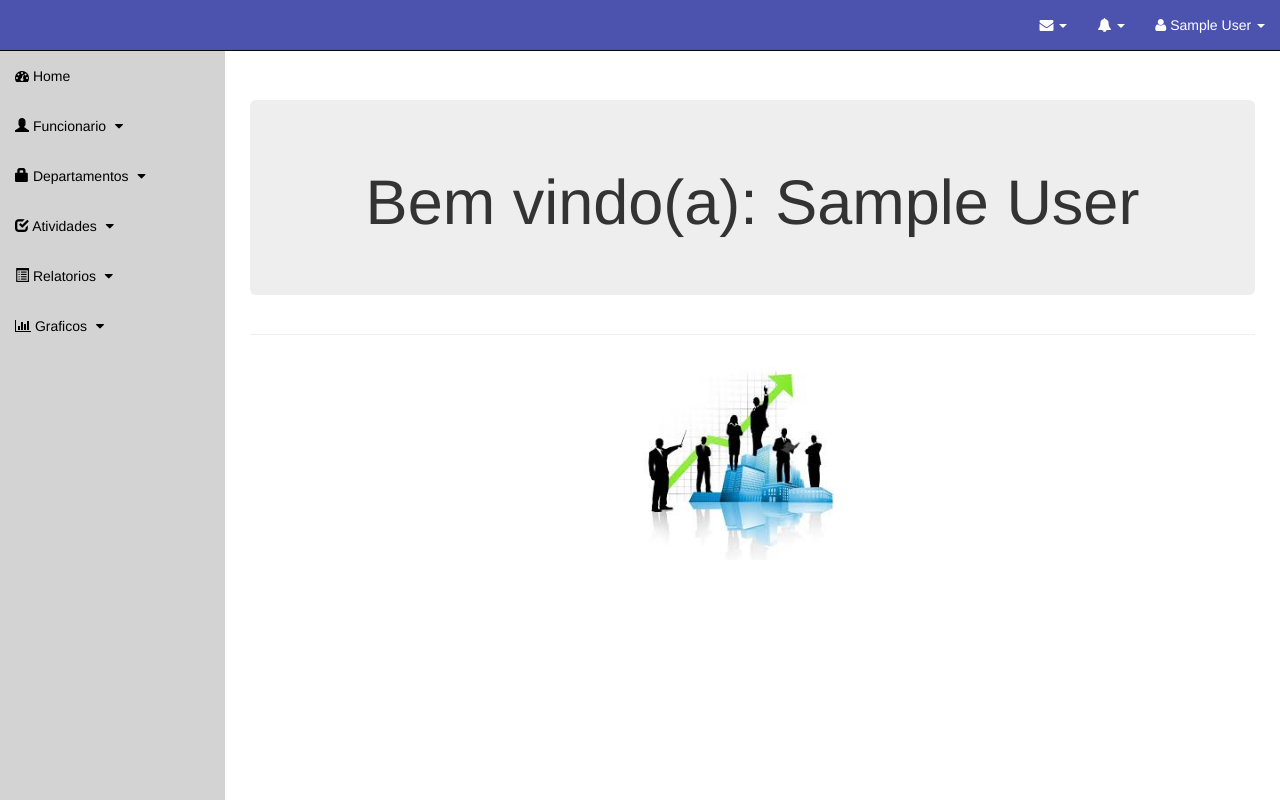
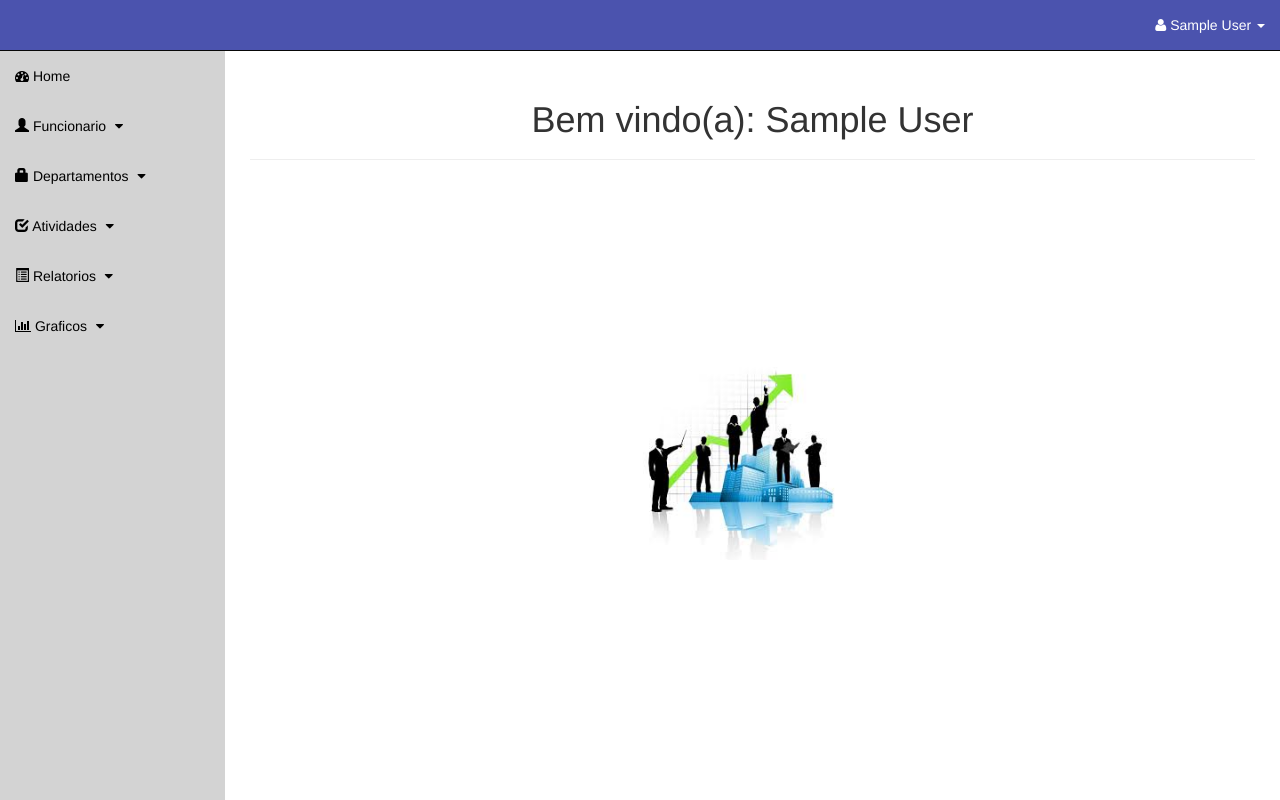
Before and after one commit to marcosni1108/TCC_Kairos, a PHP site: page /paginas/menu_principal/menu_principal.php in a window 1280 px wide. Run offline with PHP 8.4, Linux system fonts and the light colour scheme; the visitor is signed in with stand-in values (Sample User, id 1); grey boxes labelled with a size stand in for pictures from a placeholder-image service; some libraries are stand-ins or nearby versions.

Commit message:
Ajustes no layout da aplicação

```diff
--- a/paginas/header/header.php
+++ b/paginas/header/header.php
@@ -10,24 +10,22 @@
                     <span class="icon-bar"></span>
                     <span class="icon-bar"></span>
                 </button>
-                <a class="navbar-brand" href="index.html"></a>
+                <a class="navbar-brand" href="menu_principal.php"></a>
             </div>
             <!-- Top Menu Items -->
             <ul class="nav navbar-right top-nav">
                 <li class="dropdown">
-                    <a href="#" class="dropdown-toggle" data-toggle="dropdown"><i class="fa fa-envelope"></i> <b class="caret"></b></a>
+<!--                    <a href="#" class="dropdown-toggle" data-toggle="dropdown"><i class="fa fa-envelope"></i> <b class="caret"></b></a>
                     <ul class="dropdown-menu message-dropdown">
                         <li class="message-preview">
                             <a href="#">
                                 <div class="media">
-                                    <span class="pull-left">
+
+                                    <div class="media-body">
                                         <h5 class="media-heading"><strong><?php echo $logado ?></strong>
-                                    </span>
-                                    <div class="media-body">
-                                        <h5 class="media-heading"><strong>J<?php echo $logado ?></strong>
                                         </h5>
-                                        <p class="small text-muted"><i class="fa fa-clock-o"></i> Yesterday at 4:32 PM</p>
-                                        <p>Lorem ipsum dolor sit amet, consectetur...</p>
+                                        <p class="small text-muted"><i class="fa fa-clock-o"></i>  <?php $data = date('d-m-Y'); echo $data ?></p>
+                                        <p>Sem novas Mensagens</p>
                                     </div>
                                 </div>
                             </a>
@@ -41,8 +39,8 @@
                                     <div class="media-body">
                                         <h5 class="media-heading"><strong><?php echo $logado ?></strong>
                                         </h5>
-                                        <p class="small text-muted"><i class="fa fa-clock-o"></i> Yesterday at 4:32 PM</p>
-                                        <p>Lorem ipsum dolor sit amet, consectetur...</p>
+                                        <p class="small text-muted"><i class="fa fa-clock-o"></i> <?php $data = date('Y-m-d'); echo $data ?></p>
+                                        <p></p>
                                     </div>
                                 </div>
                             </a>
@@ -63,11 +61,11 @@
                             </a>
                         </li>
                         <li class="message-footer">
-                            <a href="#">Read All New Messages</a>
+                            <a href="#">Todas as Mensagens</a>
                         </li>
-                    </ul>
+                    </ul>-->
                 </li>
-                <li class="dropdown">
+<!--                <li class="dropdown">
                     <a href="#" class="dropdown-toggle" data-toggle="dropdown"><i class="fa fa-bell"></i> <b class="caret"></b></a>
                     <ul class="dropdown-menu alert-dropdown">
                         <li>
@@ -93,20 +91,16 @@
                             <a href="#">View All</a>
                         </li>
                     </ul>
-                </li>
+                </li>-->
                 <li class="dropdown">
                     <a href="#" class="dropdown-toggle" data-toggle="dropdown"><i class="fa fa-user"></i> <?php echo $logado ?> <b class="caret"></b></a>
                     <ul class="dropdown-menu">
-                        <li>
+<!--                        <li>
                             <a href="#"><i class="fa fa-fw fa-user"></i> Perfil</a>
-                        </li>
-                        <li>
-                            <a href="#"><i class="fa fa-fw fa-envelope"></i> Inbox</a>
-                        </li>
-                        <li>
-                            <a href="#"><i class="fa fa-fw fa-gear"></i> Configurações</a>
-                        </li>
-                        <li class="divider"></li>
+                        </li>-->
+
+
+                        <li class=""></li>
                         <li>
                             <a href="../../classes/model/logout.php"><i class="fa fa-fw fa-power-off"></i> Sair</a>
                         </li>
--- a/paginas/menu_principal/menu_principal.php
+++ b/paginas/menu_principal/menu_principal.php
@@ -23,14 +23,13 @@
                     <div class="row">
                         <div class="col-lg-12" style="height:98%;">
                             <h1 class="page-header">
-                              <div class="jumbotron">
+                              <div >
                                 <h1 class="text-center"><?php echo 'Bem vindo(a):'?> <?php echo $logado ?></h1>
                              </div>
                             </h1>
                             <img src="../../imagens/índice.jpg"  height="200" width="200" style="position: absolute;
-	left: 400px; /* posiciona a 90px para a esquerda */
-	top: 300px; /* posiciona a 70px para baixo */
-">
+                                left: 400px; /* posiciona a 90px para a esquerda */
+                                top: 300px; /* posiciona a 70px para baixo */">
 
                         </div>
 
```
Also changed, not shown: classes/model/validaLogin.php (+6 -7 lines).
